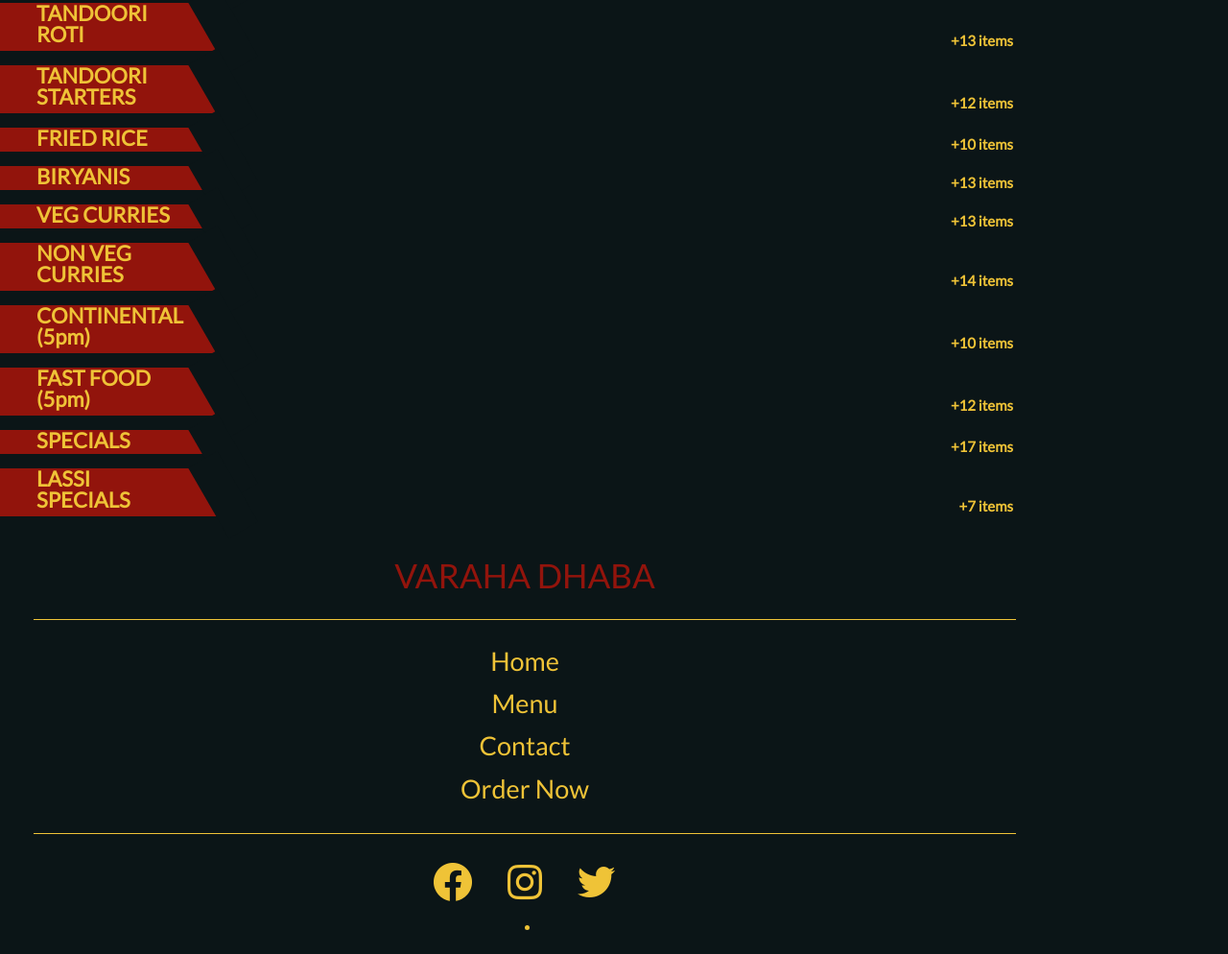
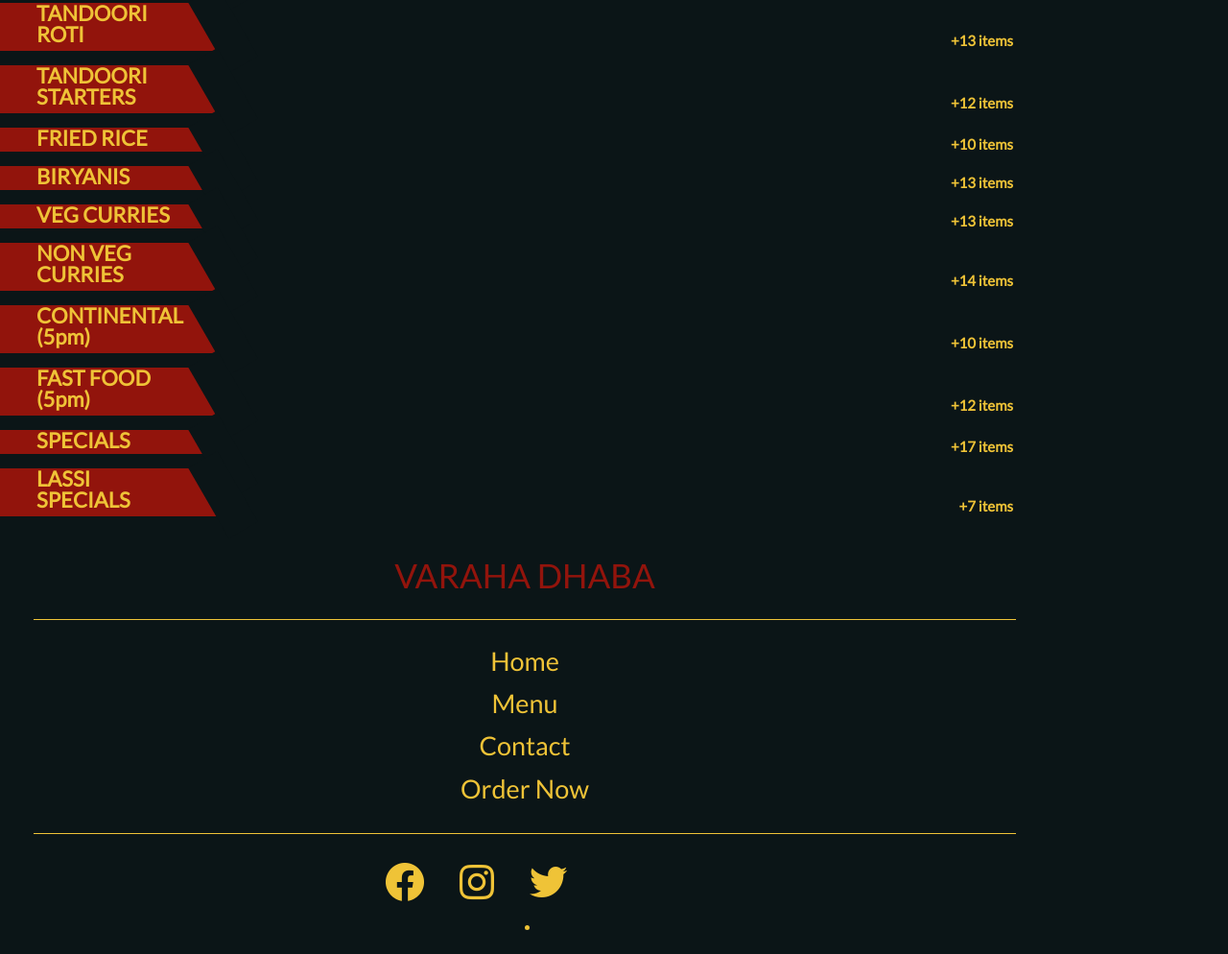
Before and after one commit to vikas236/Varaha_Dhaba, a plain HTML site: page index.html in a window 1280 px wide. Shown: the part 626-1620 px from the top of the page at 96% size. Drawn offline with nearby package versions, Linux system fonts and the light colour scheme.

Commit message:
Update style.css

```diff
--- a/style.css
+++ b/style.css
@@ -309,7 +309,7 @@
 .media i {
     color: #efc337;
     position: relative;
-    left: 0%;
+/*     left: 0%; */
 }
 .end {
     width: 100px;
```
